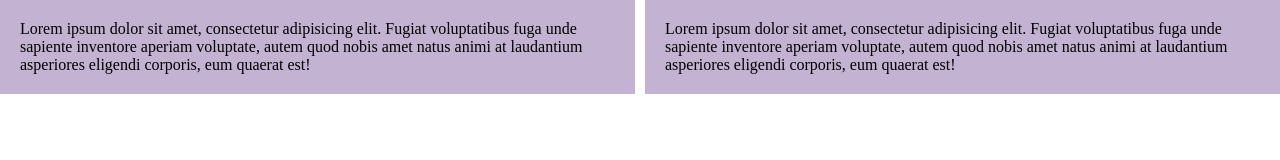
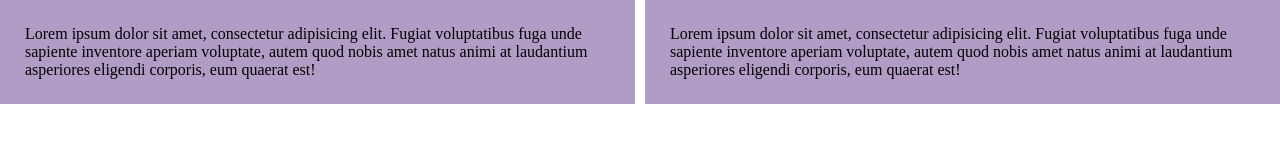
Before and after one commit to NataliiaYakovenko/-media, a plain HTML site: page index.html in a window 1280 px wide. Drawn offline with Linux system fonts and the light colour scheme.

Commit message:
Add for mobail

```diff
--- a/style.css
+++ b/style.css
@@ -5,24 +5,25 @@
 }
 section{
     display: flex;
+    flex-direction: column;
     gap: 10px;
 }
 p{
-    background-color: rgb(195, 178, 210);
-    padding: 20px;
+    padding: 30px;
+    background-color: rgb(177, 156, 198);
 }
+@media screen and (min-width:400px) {
+    p{
+        padding: 20px;
 
-@media screen and (min-width: 401px) and (max-width: 600px) {
+    }
+}
+@media screen and (min-width:600px) {
     section{
-        flex-direction: column;
+        display: flex;
+        flex-direction: row;
     }
     p{
-        padding: 40px;
+        padding: 25px;
     }
 }
-
-@media screen and (max-width: 400px){
-    p{
-        padding: 30px;
-    }
-}
```
